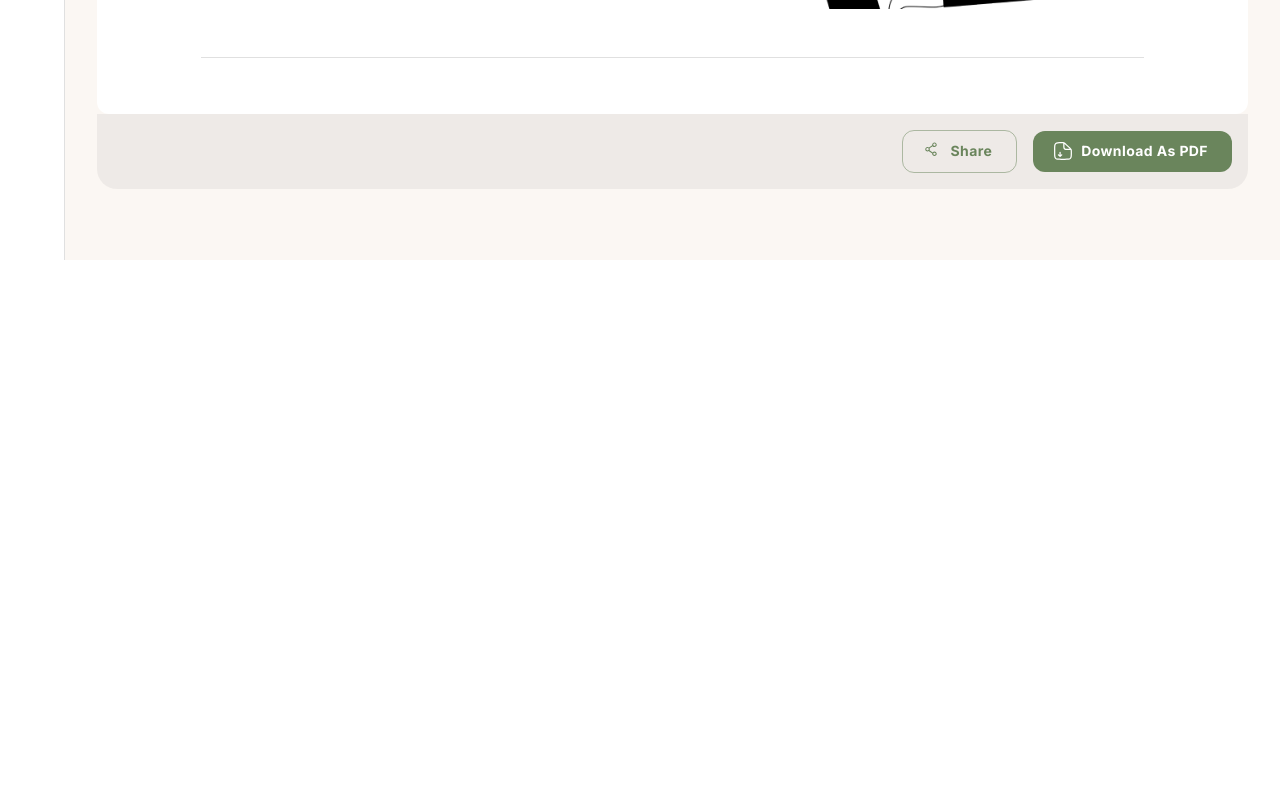
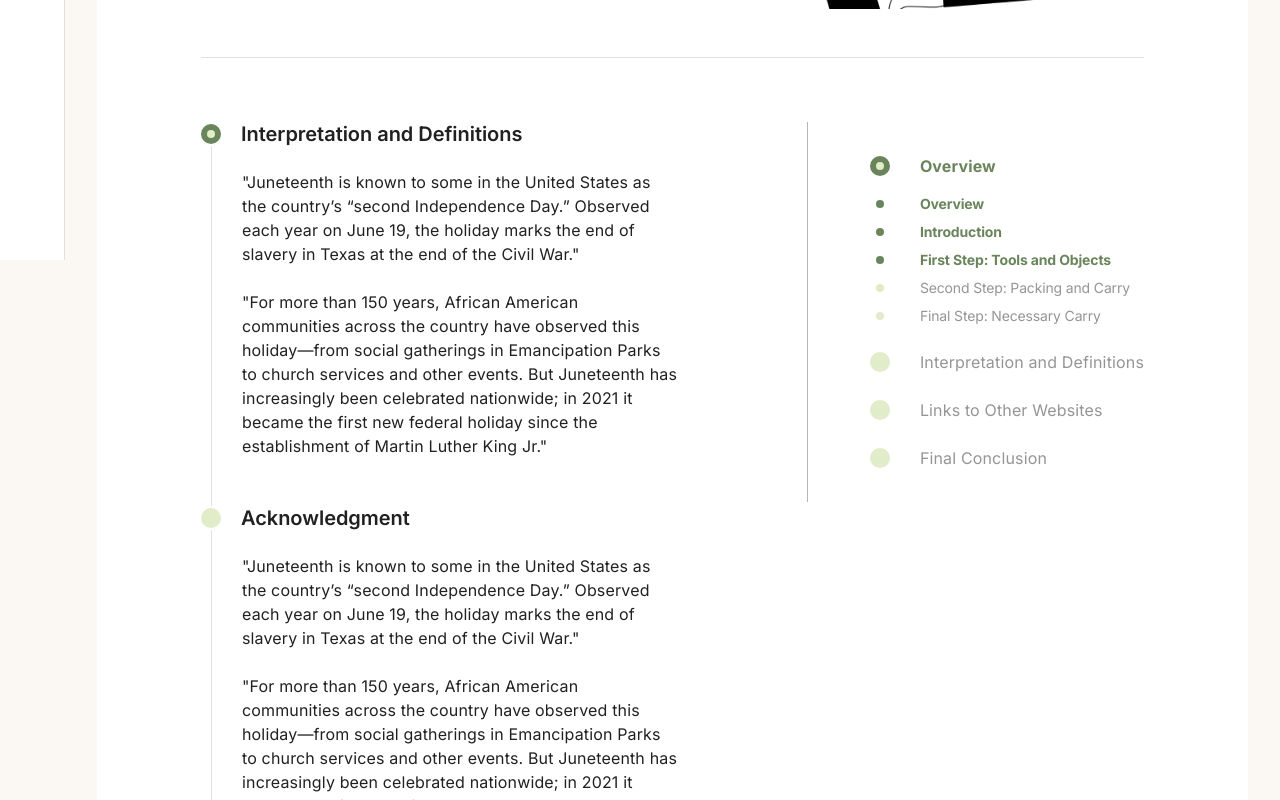
Before and after one commit to Vineet2012/EIRA-frontend, a React (Create React App) app: page /toolbox/topic/1/1 in a window 1280 px wide. Shown: the part 540-1340 px from the top of the page. Before the commit the page ends 800 px from the top, so only its background shows below. Built offline with nearby package versions, Linux system fonts and the light colour scheme.

Commit message:
Added time column in my-trips>itinerary>calendar + made post page in toolbox

```diff
--- /dev/null
+++ b/src/components/RadioCmp.js
@@ -0,0 +1,20 @@
+import { Box } from "@mui/material";
+
+export default function RadioCmp({ selected }) {
+  return selected ? (
+    <Box
+      height={20}
+      width={20}
+      borderRadius={16}
+      bgcolor="primary.main"
+      flexShrink={0}
+      display="flex"
+      alignItems="center"
+      justifyContent="center"
+    >
+      <Box height={8} width={8} borderRadius={16} bgcolor="secondary.main" flexShrink={0} />
+    </Box>
+  ) : (
+    <Box height={20} width={20} borderRadius={16} bgcolor="secondary.main" flexShrink={0} />
+  );
+}
--- a/src/pages/Itinerary/Itinerary/ItineraryCalendarCmp.js
+++ b/src/pages/Itinerary/Itinerary/ItineraryCalendarCmp.js
@@ -3,12 +3,14 @@ import { Box, Grid, IconButton, Typography } from "@mui/material";
 import React from "react";
 import { IconWithTextSimpleChipCmp } from "../../../components/Chips";
 import { CalendarIconCmp, LaunchIconCmp } from "../../../components/Icons";
+import { time24HToAmPm } from "../../../utils/formatters";
 
 const cellHeight = 48;
+const headerHeight = 60;
 const popupWidth = 320;
 
-const startTime = 10;
-const endTime = 24;
+const startTime = 8;
+const endTime = 23;
 const timePerDay = endTime - startTime;
 const cellsPerDate = timePerDay;
 const maxDates = 9;
@@ -19,9 +21,19 @@ const startDay = new Date().getDay();
 export default function ItineraryCalendarCmp() {
   return (
     <Box bgcolor="rgba(245, 251, 245, 1)">
+      <Box display="flex">
+        <Box display="flex" flexDirection="column" flexShrink={0}>
+          {[...new Array(timePerDay + 1)].map((_, idx) => (
+            <TimeCellCmp key={idx} time={idx === 0 ? -1 : startTime + idx - 1} mt={idx === 1} />
+          ))}
+        </Box>
         <Grid container>
           {[...new Array(maxDates)].map((_, idx) => (
-          <DateHeadingCmp key={idx} date={(startDate + idx) % 31 ?? 1} day={(startDay + idx) % 7} />
+            <DateHeadingCmp
+              key={idx}
+              date={(startDate + idx) % 31 ?? 1}
+              day={(startDay + idx) % 7}
+            />
           ))}
 
           {[...new Array(1000)].map((_, idx) => {
@@ -44,6 +56,7 @@ export default function ItineraryCalendarCmp() {
             );
           })}
         </Grid>
+      </Box>
     </Box>
   );
 }
@@ -117,6 +130,7 @@ function DateHeadingCmp({ date, day }) {
         borderColor="rgba(239, 239, 239, 1)"
         py={1}
         bgcolor="#fff"
+        height={headerHeight}
       >
         <Typography variant="h6Alt" fontWeight={500}>
           {date}
@@ -126,6 +140,26 @@ function DateHeadingCmp({ date, day }) {
         </Typography>
       </Box>
     </Grid>
+  );
+}
+
+function TimeCellCmp({ time, mt }) {
+  return (
+    <Box
+      height={time === -1 ? headerHeight : cellHeight}
+      mt={mt && 2}
+      display="flex"
+      alignItems="center"
+      justifyContent="center"
+      bgcolor="#fff"
+      border="1px solid"
+      borderColor="rgba(239, 239, 239, 1)"
+      px={2}
+    >
+      <Typography variant="body2" fontWeight={500} color="text.light">
+        {time !== -1 && time24HToAmPm(time)}
+      </Typography>
+    </Box>
   );
 }
 
--- a/src/pages/Itinerary/Itinerary/ItineraryListCmp.js
+++ b/src/pages/Itinerary/Itinerary/ItineraryListCmp.js
@@ -6,6 +6,7 @@ import {
   LocationIconCmp,
   TimeIconCmp,
 } from "../../../components/Icons";
+import RadioCmp from "../../../components/RadioCmp";
 
 export default function ItineraryListCmp() {
   return (
@@ -68,22 +69,7 @@ function CardCmp({ selected, image }) {
   return (
     <Box display="flex" alignItems="center">
       <Box display="flex" justifyContent="center" mr={2}>
-        {selected ? (
-          <Box
-            height={20}
-            width={20}
-            borderRadius={16}
-            bgcolor="primary.main"
-            flexShrink={0}
-            display="flex"
-            alignItems="center"
-            justifyContent="center"
-          >
-            <Box height={8} width={8} borderRadius={16} bgcolor="secondary.main" flexShrink={0} />
-          </Box>
-        ) : (
-          <Box height={20} width={20} borderRadius={16} bgcolor="secondary.main" flexShrink={0} />
-        )}
+        <RadioCmp selected={selected} />
       </Box>
       <Box display="flex" alignItems="center" columnGap={2}>
         <Box height={120} borderRadius={4} overflow="hidden">
--- a/src/pages/Toolbox/ToolboxPostPage.js
+++ b/src/pages/Toolbox/ToolboxPostPage.js
@@ -1,5 +1,5 @@
 import { Box, Button, Divider, Typography } from "@mui/material";
-import { useNavigate } from "react-router-dom";
+import React from "react";
 import { BackButtonCmp } from "../../components/Buttons";
 import { IconWithTextSimpleChipCmp } from "../../components/Chips";
 import {
@@ -9,10 +9,87 @@ import {
   TimeIconCmp,
 } from "../../components/Icons";
 import { PageMainContentsLayoutCmp, PageSectionLayoutCmp } from "../../components/Layouts";
+import RadioCmp from "../../components/RadioCmp";
+
+const trackerData = [
+  {
+    heading: "Interpretation and Definitions",
+    content: (
+      <>
+        "Juneteenth is known to some in the United States as the country’s “second Independence
+        Day.” Observed each year on June 19, the holiday marks the end of slavery in Texas at the
+        end of the Civil War."
+        <br />
+        <br />
+        "For more than 150 years, African American communities across the country have observed this
+        holiday—from social gatherings in Emancipation Parks to church services and other events.
+        But Juneteenth has increasingly been celebrated nationwide; in 2021 it became the first new
+        federal holiday since the establishment of Martin Luther King Jr."
+      </>
+    ),
+  },
+  {
+    heading: "Acknowledgment",
+    content: (
+      <>
+        "Juneteenth is known to some in the United States as the country’s “second Independence
+        Day.” Observed each year on June 19, the holiday marks the end of slavery in Texas at the
+        end of the Civil War."
+        <br />
+        <br />
+        "For more than 150 years, African American communities across the country have observed this
+        holiday—from social gatherings in Emancipation Parks to church services and other events.
+        But Juneteenth has increasingly been celebrated nationwide; in 2021 it became the first new
+        federal holiday since the establishment of Martin Luther King Jr."
+      </>
+    ),
+  },
+];
+
+const tocTemp = [
+  {
+    label: "Overview",
+    subHeadings: [
+      "Overview",
+      "Introduction",
+      "First Step: Tools and Objects",
+      "Second Step: Packing and Carry",
+      "Final Step: Necessary Carry",
+    ],
+  },
+  {
+    label: "Interpretation and Definitions",
+    subHeadings: [
+      "Overview",
+      "Introduction",
+      "First Step: Tools and Objects",
+      "Second Step: Packing and Carry",
+      "Final Step: Necessary Carry",
+    ],
+  },
+  {
+    label: "Links to Other Websites",
+    subHeadings: [
+      "Overview",
+      "Introduction",
+      "First Step: Tools and Objects",
+      "Second Step: Packing and Carry",
+      "Final Step: Necessary Carry",
+    ],
+  },
+  {
+    label: "Final Conclusion",
+    subHeadings: [
+      "Overview",
+      "Introduction",
+      "First Step: Tools and Objects",
+      "Second Step: Packing and Carry",
+      "Final Step: Necessary Carry",
+    ],
+  },
+];
 
 export default function ToolboxPostPage() {
-  const navigate = useNavigate();
-
   return (
     <PageMainContentsLayoutCmp>
       <PageSectionLayoutCmp title="Toolbox" footer={<Footer />}>
@@ -42,7 +119,14 @@ export default function ToolboxPostPage() {
             <Divider />
           </Box>
         </Box>
-        {/* TODO: make body */}
+        <Box display="flex" px={10} mt={4} columnGap={16}>
+          <Box flex={1}>
+            <PostDataCmp />
+          </Box>
+          <Box flexShrink={0}>
+            <TableOfContentsCmp />
+          </Box>
+        </Box>
       </PageSectionLayoutCmp>
     </PageMainContentsLayoutCmp>
   );
@@ -61,3 +145,104 @@ function Footer() {
     </>
   );
 }
+
+function TableOfContentsCmp() {
+  const [selected, setSelected] = React.useState(0);
+
+  return (
+    <Box
+      display="flex"
+      flexDirection="column"
+      rowGap={3}
+      borderLeft="1px solid rgba(33, 33, 33, 0.32)"
+      py={4}
+      pl={4}
+    >
+      {tocTemp.map((el, idx) => (
+        <TocItem
+          key={idx}
+          id={idx}
+          label={el.label}
+          selected={idx === selected}
+          subHeadings={el.subHeadings}
+          onClick={() => setSelected(idx)}
+        />
+      ))}
+    </Box>
+  );
+}
+
+function TocItem({ id, label, selected, subHeadings, onClick }) {
+  return (
+    <Box>
+      <Box display="flex" alignItems="center" sx={{ cursor: "pointer" }} onClick={onClick}>
+        <Box display="flex" justifyContent="center" width={80}>
+          <RadioCmp selected={selected} />
+        </Box>
+        <Typography fontWeight={selected && 700} color={selected ? "primary.main" : "text.light"}>
+          {label}
+        </Typography>
+      </Box>
+      {selected && (
+        <Box pt={2} display="flex" flexDirection="column" rowGap={1}>
+          {subHeadings.map((el, idx) => (
+            <TocSubItem key={idx} selected={idx < 3} label={el} />
+          ))}
+        </Box>
+      )}
+    </Box>
+  );
+}
+
+function TocSubItem({ selected, label }) {
+  return (
+    <Box display="flex" alignItems="center">
+      <Box display="flex" justifyContent="center" width={80}>
+        <Box
+          width={8}
+          height={8}
+          bgcolor={selected ? "primary.main" : "secondary.main"}
+          borderRadius={8}
+        />
+      </Box>
+      <Typography
+        variant="body2"
+        fontWeight={selected && 700}
+        color={selected ? "primary.main" : "text.light"}
+      >
+        {label}
+      </Typography>
+    </Box>
+  );
+}
+
+function PostDataCmp() {
+  return (
+    <Box>
+      {trackerData.map((el, idx) => (
+        <PostDataItemCmp key={idx} heading={el.heading} content={el.content} selected={idx === 0} />
+      ))}
+    </Box>
+  );
+}
+
+function PostDataItemCmp({ heading, content, selected }) {
+  return (
+    <Box>
+      <Box display="flex" alignItems="center">
+        <Box display="flex" width={40}>
+          <RadioCmp selected={selected} />
+        </Box>
+        <Typography variant="h5Alt" fontWeight={600}>
+          {heading}
+        </Typography>
+      </Box>
+      <Box display="flex">
+        <Box display="flex" width={10} flexShrink={0} />
+        <Box pl="30px" borderLeft="1px solid rgba(225, 225, 225, 1)" pt={3} pb={6}>
+          <Typography>{content}</Typography>
+        </Box>
+      </Box>
+    </Box>
+  );
+}
--- /dev/null
+++ b/src/utils/formatters.js
@@ -0,0 +1,10 @@
+export function time24HToAmPm(time) {
+  if (time === 0) return "12 am";
+  if (time === 12) return "12 pm";
+
+  if (time / 12 < 1) {
+    return time + " am";
+  } else {
+    return (time % 12) + " pm";
+  }
+}
```
Lines whose indentation alone changed are shown as unchanged.
